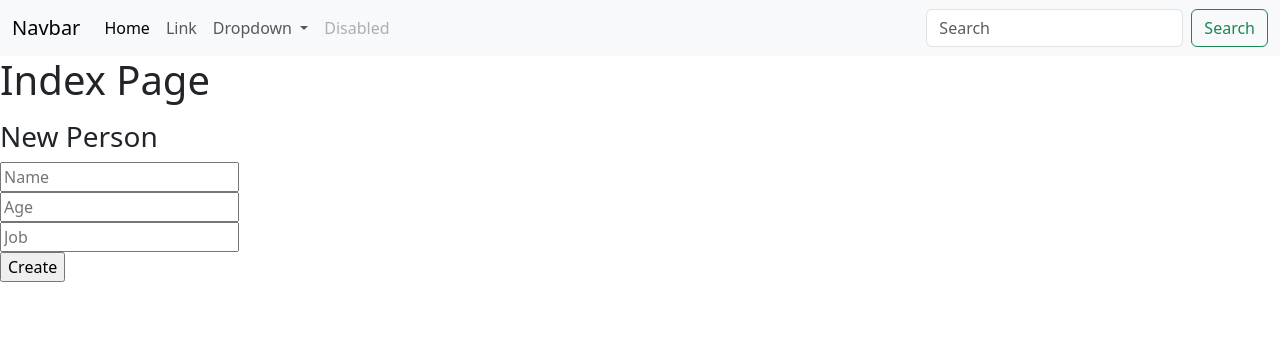
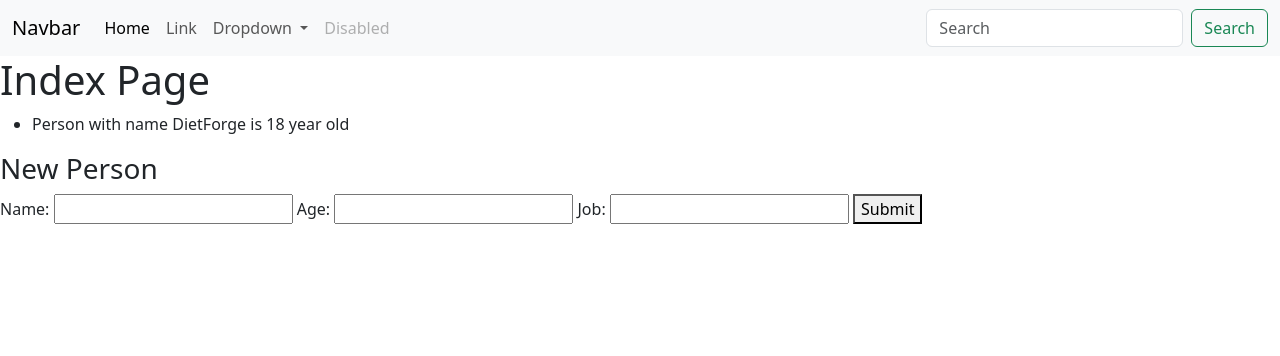
Before and after one commit to AkibDa/flask, a Flask app: page / in a window 1280 px wide. Shown: the top 356 px of the page. Run offline with Flask 3, Linux system fonts and the light colour scheme.

Commit message:
debugging session

```diff
--- a/dbapplication/routes.py
+++ b/dbapplication/routes.py
@@ -1,23 +1,28 @@
-from flask import Flask, render_template, request
-
+from flask import render_template, request, redirect, url_for
 from models import Person
+from app import db
 
 def register_routes(app, db):
+    @app.route('/', methods=['GET', 'POST'])
+    def index():
+        if request.method == 'POST':
+            name = request.form.get('name')
+            age = request.form.get('age')
+            job = request.form.get('job')
 
-  @app.route('/', methods=['GET', 'POST'])
-  def index():
-      if request.method == 'GET':
-        people = Person.query.all()
-        return render_template('index.html', people=people)
-      elif request.method == 'POST':
-        name = request.form.get('name')
-        age = int(request.form.get('age'))
-        job = request.form.get('job')
+            if not name or not age or not job:
+                return "All fields are required!", 400
 
-        person = Person(name=name, age=age, job=job)
+            try:
+                age = int(age)
+            except ValueError:
+                return "Age must be a number!", 400
 
-        db.session.add(person)
-        db.session.commit()
+            person = Person(name=name, age=age, job=job)
+            db.session.add(person)
+            db.session.commit()
+
+            return redirect(url_for('index'))  # Redirect to avoid resubmission
 
         people = Person.query.all()
         return render_template('index.html', people=people)
--- a/dbapplication/templates/index.html
+++ b/dbapplication/templates/index.html
@@ -5,17 +5,23 @@
   <h1>Index Page</h1>
 
   <ul>
-    {% for person in peple %}
+    {% for person in people %}
       <li>{{person}}</li>
     {% endfor %}
   </ul>
 
   <h3>New Person</h3>
-  <form action="{{url_for('index')}} method='POST">
-    <input type="text" name="name" placeholder="Name" required='required'><br>
-    <input type="number" name="age" placeholder="Age"><br>
-    <input type="text" name="job" placeholder="Job"><br>
-    <input type="submit" value="Create">
-  </form>
+  <form action="/" method="POST">
+    <label for="name">Name:</label>
+    <input type="text" name="name" required>
+
+    <label for="age">Age:</label>
+    <input type="number" name="age" required>
+
+    <label for="job">Job:</label>
+    <input type="text" name="job" required>
+
+    <button type="submit">Submit</button>
+</form>
 
 {% endblock content %}
```
Also changed, not shown: dbapplication/app.py (+10 -7 lines), dbapplication/instance/testdb.db.
